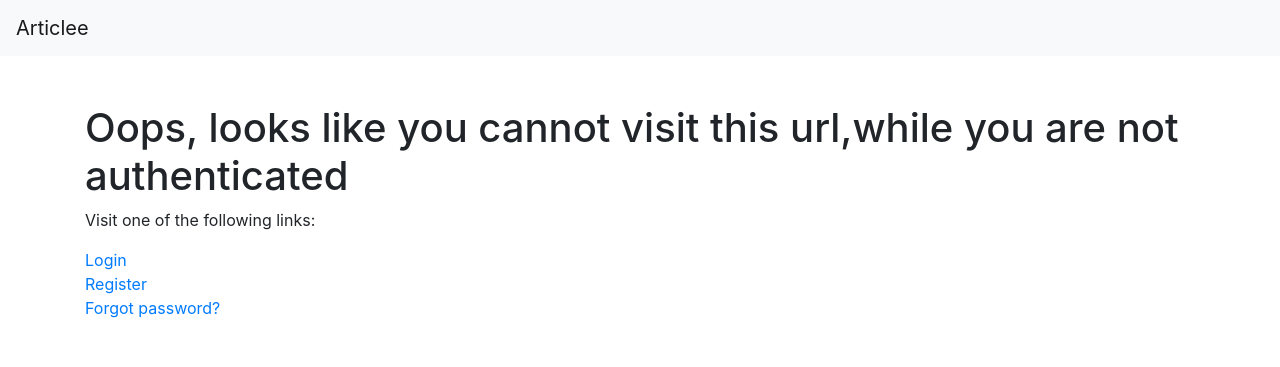
After one commit to Andrew-157/dj_project_1, a Django app: page /become_user/ in a window 1280 px wide. The commit adds this page. Shown: the top 367 px of the page. Run offline with Django 4.2, Linux system fonts and the light colour scheme; some libraries are stand-ins or nearby versions.

Commit message:
Added login Required

```diff
--- a/articlee/settings.py
+++ b/articlee/settings.py
@@ -13,6 +13,7 @@ https://docs.djangoproject.com/en/4.1/ref/settings/
 from pathlib import Path
 import os
 from django.contrib.messages import constants as messages
+from django.urls import reverse_lazy
 
 # Build paths inside the project like this: BASE_DIR / 'subdir'.
 BASE_DIR = Path(__file__).resolve().parent.parent
@@ -159,6 +160,8 @@ MESSAGE_TAGS = {
     messages.ERROR: 'alert-danger',
 }
 
+LOGIN_URL = reverse_lazy('articles:become-user')
+
 EMAIL_BACKEND = 'django.core.mail.backends.console.EmailBackend'
 
 TAGGIT_CASE_INSENSITIVE = True
--- /dev/null
+++ b/articles/templates/articles/become_user.html
@@ -0,0 +1,29 @@
+<!DOCTYPE html>
+<html lang="en">
+<head>
+    <meta charset="UTF-8">
+    <meta http-equiv="X-UA-Compatible" content="IE=edge">
+    <meta name="viewport" content="width=device-width, initial-scale=1.0">
+    <link
+        rel="stylesheet"
+        href="https://stackpath.bootstrapcdn.com/bootstrap/4.4.1/css/bootstrap.min.css"
+        integrity="sha384-Vkoo8x4CGsO3+Hhxv8T/Q5PaXtkKtu6ug5TOeNV6gBiFeWPGFN9MuhOf23Q9Ifjh"
+        crossorigin="anonymous"
+      />
+    <title>Become User</title>
+</head>
+<body>
+    {% load crispy_forms_tags %}
+    <nav class="navbar navbar-expand-lg navbar-light bg-light">
+        <a class="navbar-brand" href="{% url 'articles:index' %}">Articlee</a>
+    </nav>
+    <div class="container py-5">
+        {% load crispy_forms_tags %}
+        <h1>Oops, looks like you cannot visit this url,while you are not authenticated</h1>
+        <p>Visit one of the following links:</p>
+        <a href="{% url 'articles:login' %}">Login</a><br>
+        <a href="{% url 'articles:register' %}">Register</a><br>
+        <a href="{% url 'articles:password-reset' %}">Forgot password?</a>
+    </div>
+</body>
+</html>
--- a/articles/templates/articles/includes/navbar.html
+++ b/articles/templates/articles/includes/navbar.html
@@ -1,5 +1,5 @@
 <nav class="navbar navbar-expand-lg navbar-light bg-light">
-  <a class="navbar-brand" href="#">Navbar</a>
+  <a class="navbar-brand" href="{% url 'articles:index' %}">Articlee</a>
   <button class="navbar-toggler" type="button" data-toggle="collapse" data-target="#navbarText" aria-controls="navbarText" aria-expanded="False" aria-label="Toggle navigation">
     <span class="navbar-toggler-icon"></span>
   </button>
@@ -14,7 +14,7 @@
         <a class="nav-link" href="#">Welcome, {{ user }}</a>
       </li>
       <li class="nav-item">
-        <a class="nav-link" href="{% url 'articles:change-profile' %}">Change your profile</a>
+        <a class="nav-link" href="{% url 'articles:change-user' %}">Change your profile</a>
       </li>
 
       {% else %}
--- a/articles/urls.py
+++ b/articles/urls.py
@@ -10,7 +10,9 @@ urlpatterns = [
     path('register/', views.RegisterUser.as_view(), name='register'),
     path('login/', views.LoginUser.as_view(), name='login'),
     path('logout/', views.logout_request, name='logout'),
-    path('change_profile/', views.ChangeProfile.as_view(), name='change-profile'),
+    path('change_user/', views.ChangeUser.as_view(), name='change-user'),
     path('password_reset/', views.password_reset_request, name='password-reset'),
-    path('publish_article/', views.PublishArticle.as_view(), name='publish-article')
+    path('publish_article/', views.PublishArticle.as_view(), name='publish-article'),
+    path('become_user/', TemplateView.
+         as_view(template_name='articles/become_user.html'), name='become-user')
 ]
```
Also changed, not shown: articles/views.py (+11 -1 lines).
